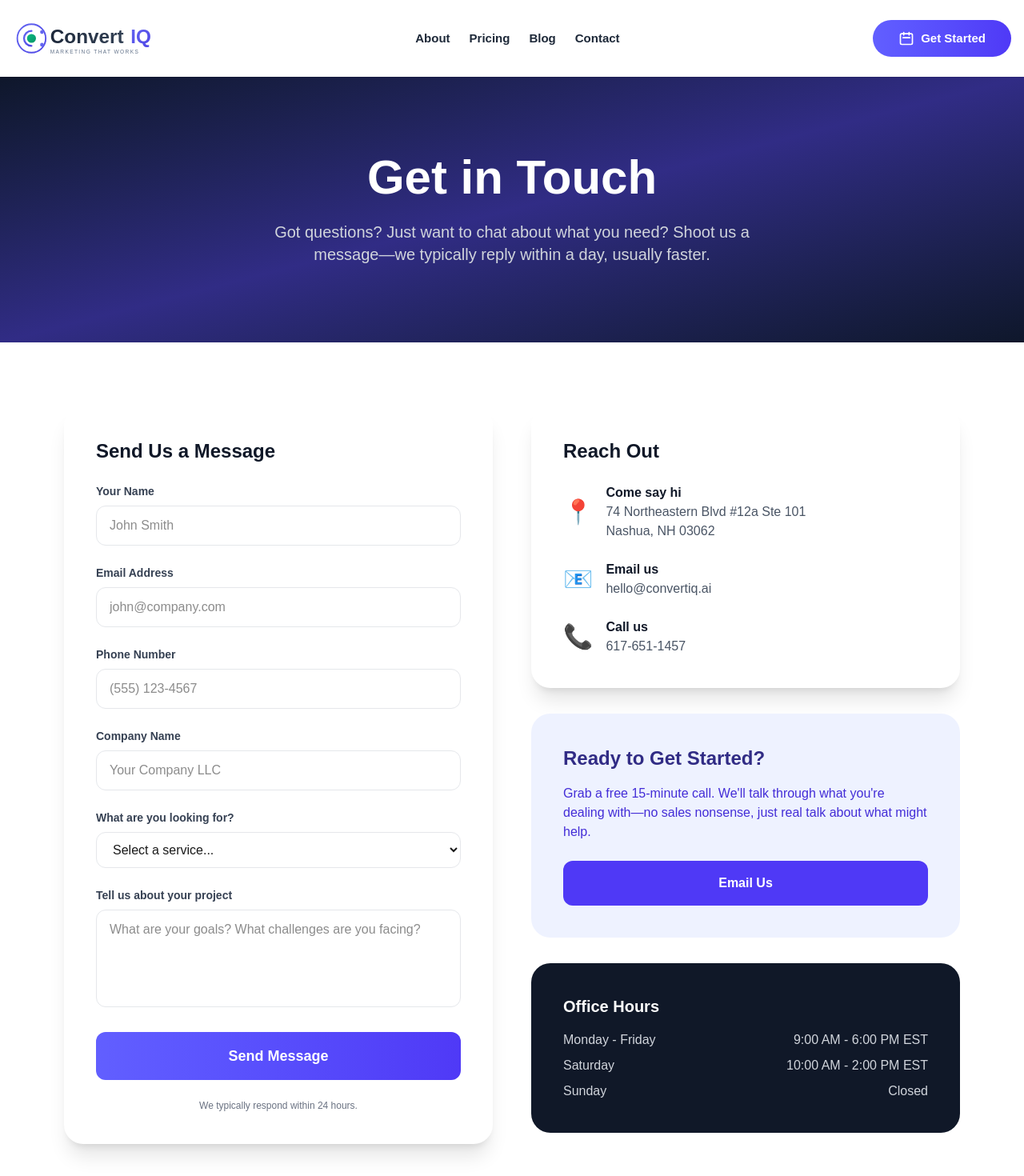
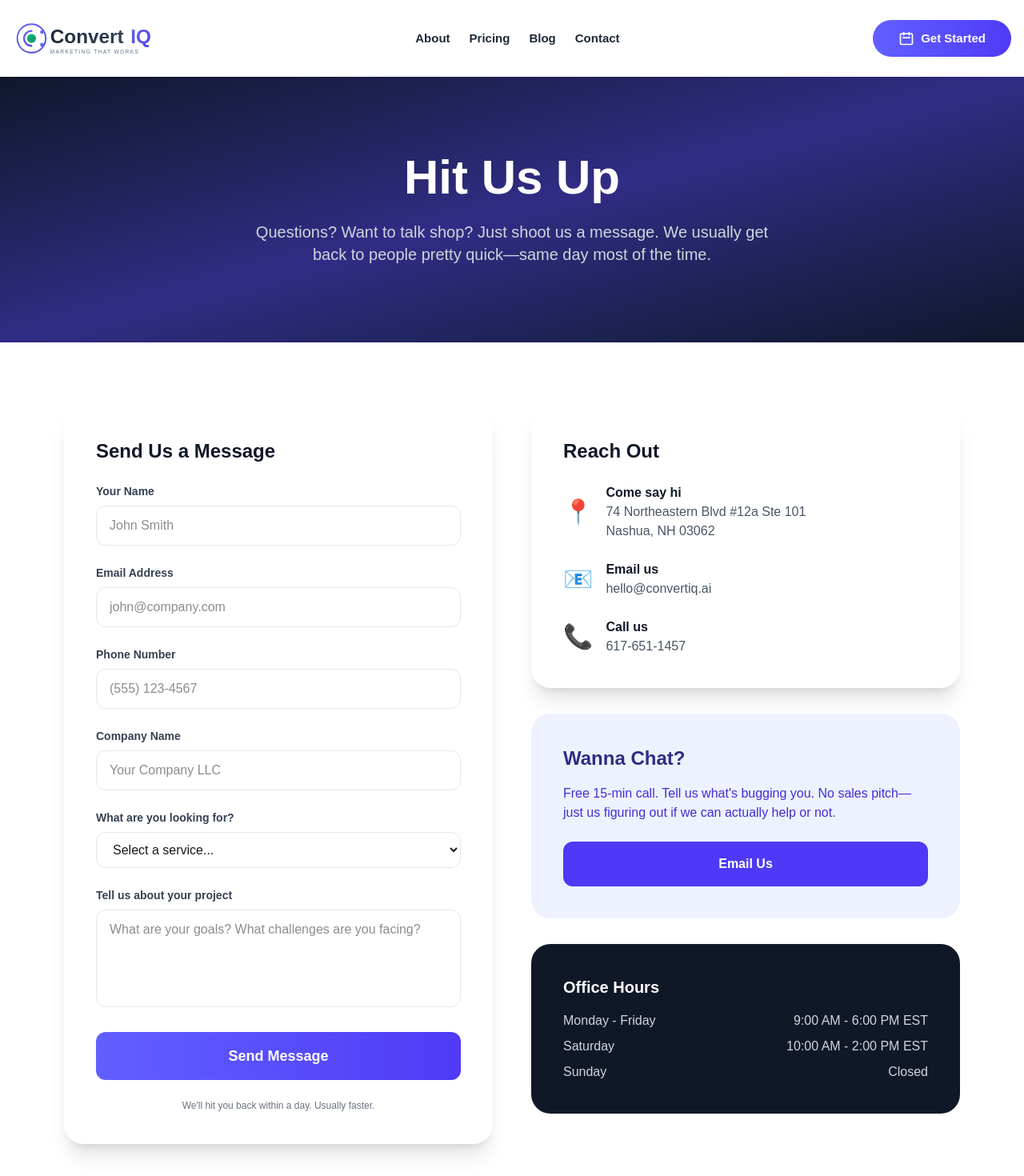
Before and after one commit to jdgafx/convertiq.com, a Next.js app: page /contact in a window 1280 px wide. Shown: the top 1470 px of the page at 80% size. Built offline with nearby package versions, Linux system fonts and the light colour scheme.

Commit message:
content: Humanize Contact and Pricing pages to reduce AI detection
- Contact page: More casual, conversational language
- Pricing page: Less formal tier descriptions
- Goal: Get both pages under 4% AI detection

```diff
--- a/src/app/contact/page.tsx
+++ b/src/app/contact/page.tsx
@@ -7,10 +7,10 @@ export default function ContactPage() {
 
             <section className="bg-gradient-to-br from-slate-900 via-indigo-900 to-slate-900 text-white py-24">
                 <div className="container mx-auto px-4 text-center">
-                    <h1 className="text-4xl md:text-6xl font-black mb-6">Get in Touch</h1>
+                    <h1 className="text-4xl md:text-6xl font-black mb-6">Hit Us Up</h1>
                     <p className="text-xl text-gray-300 max-w-2xl mx-auto">
-                        Got questions? Just want to chat about what you need?
-                        Shoot us a message—we typically reply within a day, usually faster.
+                        Questions? Want to talk shop? Just shoot us a message.
+                        We usually get back to people pretty quick—same day most of the time.
                     </p>
                 </div>
             </section>
@@ -65,7 +65,7 @@ export default function ContactPage() {
                                 <button type="submit" className="w-full bg-gradient-to-r from-indigo-500 to-indigo-600 text-white py-4 rounded-xl font-bold text-lg hover:shadow-lg hover:shadow-indigo-500/30 transition-all transform hover:-translate-y-0.5">
                                     Send Message
                                 </button>
-                                <p className="text-xs text-gray-500 text-center">We typically respond within 24 hours.</p>
+                                 <p className="text-xs text-gray-500 text-center">We'll hit you back within a day. Usually faster.</p>
                             </form>
                         </div>
                         <div className="space-y-8">
@@ -96,9 +96,9 @@ export default function ContactPage() {
                                 </div>
                             </div>
                             <div className="bg-indigo-50 rounded-3xl p-10">
-                                <h3 className="text-2xl font-bold text-indigo-900 mb-4">Ready to Get Started?</h3>
+                                <h3 className="text-2xl font-bold text-indigo-900 mb-4">Wanna Chat?</h3>
                                 <p className="text-indigo-700 mb-6">
-                                    Grab a free 15-minute call. We'll talk through what you're dealing with—no sales nonsense, just real talk about what might help.
+                                    Free 15-min call. Tell us what's bugging you. No sales pitch—just us figuring out if we can actually help or not.
                                 </p>
                                 <a href="mailto:hello@convertiq.ai" className="block w-full bg-indigo-600 text-white text-center py-4 rounded-xl font-bold hover:bg-indigo-700 transition-colors">
                                     Email Us
--- a/src/app/pricing/page.tsx
+++ b/src/app/pricing/page.tsx
@@ -10,7 +10,7 @@ export default function PricingPage() {
     const platformTiers = [
         {
             name: 'Starter',
-            description: 'Perfect if you\'re just starting out. You\'ll get a chatbot that actually books appointments, your Google Business profile tuned up so locals can find you, automated review responses, and a simple dashboard to see what\'s working. No tech headaches.',
+            description: 'Just getting started? This gets you a chatbot that actually books stuff, your Google Business sorted so people nearby can find you, auto-review replies, and a dead-simple dashboard. Nothing complicated.',
             monthlyPrice: 297,
             annualPrice: 247,
             features: [
@@ -26,7 +26,7 @@ export default function PricingPage() {
         },
         {
             name: 'Professional',
-            description: 'Ready to level up? This plan gives you everything in Starter plus a voice receptionist that never misses calls, email sequences that people actually open, social posts that keep you top-of-mind, and ad copy that converts like crazy.',
+            description: "Ready to step it up? You get everything in Starter, plus a phone bot that never misses a call, emails that people actually read, social posts so you stay on people's radar, and ad copy that actually converts.",
             monthlyPrice: 597,
             annualPrice: 497,
             features: [
@@ -44,7 +44,7 @@ export default function PricingPage() {
         },
         {
             name: 'Enterprise',
-            description: 'The full package—you get everything done for you. Content that ranks, landing pages that convert, complete funnels, custom AI trained specifically for your business, plus a dedicated manager who actually learns your operation inside and out.',
+            description: "The whole shebang. We do everything—content that ranks, pages that convert, full funnels, custom AI trained on your stuff, plus a dedicated manager who actually learns how your business works.",
             monthlyPrice: 1297,
             annualPrice: 1097,
             features: [
@@ -113,10 +113,10 @@ export default function PricingPage() {
                         Transparent Pricing
                     </span>
                     <h1 className="text-4xl md:text-6xl font-black mb-6">
-                        Simple Pricing. <span className="text-transparent bg-clip-text bg-gradient-to-r from-indigo-400 to-emerald-400">Real Results.</span>
+                        Straightforward Prices. <span className="text-transparent bg-clip-text bg-gradient-to-r from-indigo-400 to-emerald-400">No BS.</span>
                     </h1>
                     <p className="text-xl text-gray-300 max-w-2xl mx-auto mb-8">
-                        No hidden fees. No long-term contracts. Full customization on everything—that&apos;s just how we roll.
+                        No sneaky fees. No contracts locking you in. Everything&apos;s customizable—because that&apos;s how we do things.
                     </p>
                     <div className="flex items-center justify-center gap-4 mb-4">
                         <span className={`text-lg ${!isAnnual ? 'text-white font-bold' : 'text-gray-400'}`}>Monthly</span>
@@ -290,10 +290,10 @@ export default function PricingPage() {
             <section className="bg-gradient-to-r from-indigo-600 to-indigo-700 py-16">
                 <div className="container mx-auto px-4 text-center">
                     <h2 className="text-3xl md:text-4xl font-black text-white mb-4">
-                        Ready to Transform Your Marketing?
+                        Ready to Actually Get Stuff Done?
                     </h2>
                     <p className="text-indigo-100 text-lg mb-8 max-w-2xl mx-auto">
-                        Start your 7-day free trial today. No credit card required. Cancel anytime.
+                        Try it free for 7 days. No credit card BS. Cancel whenever you want.
                     </p>
                     <div className="flex flex-col sm:flex-row gap-4 justify-center">
                         <Link href="/contact" className="bg-white text-indigo-600 px-8 py-4 rounded-full font-bold text-lg shadow-lg hover:shadow-xl transform hover:-translate-y-1 transition-all">
```
